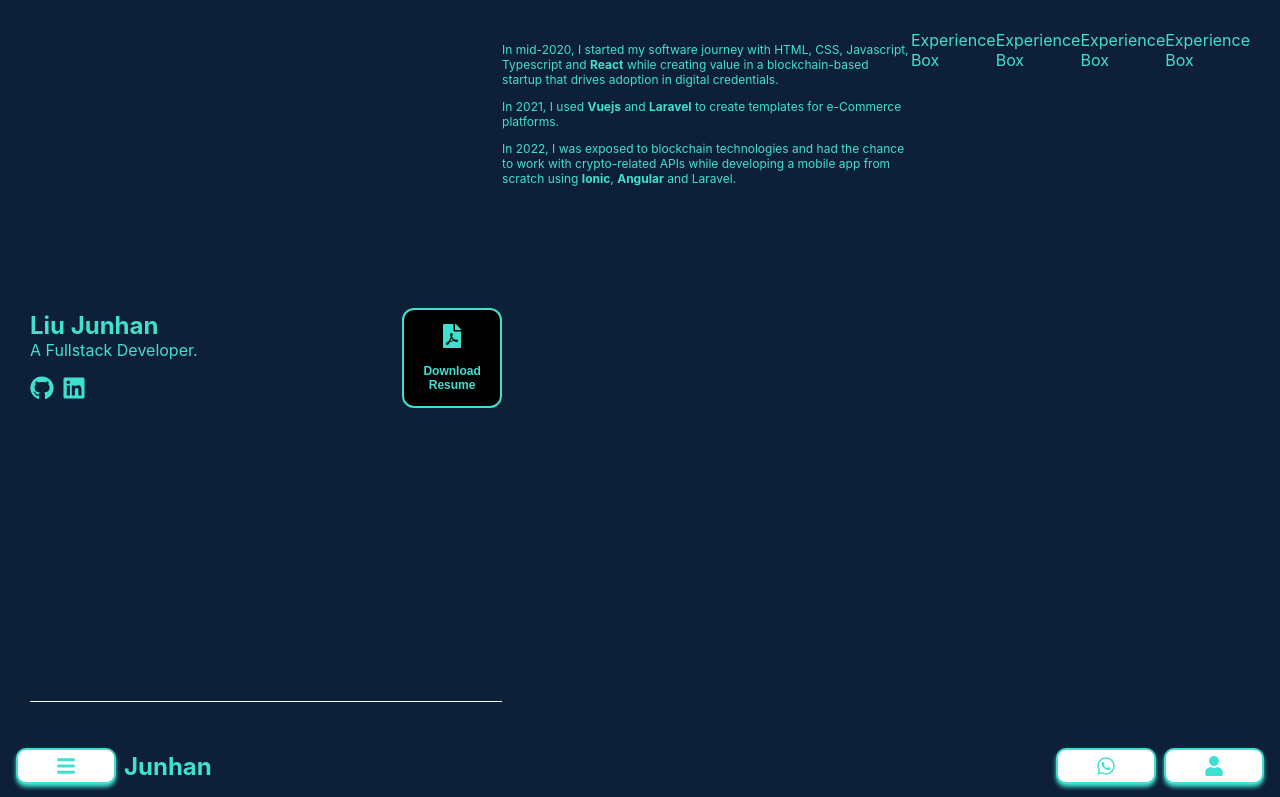
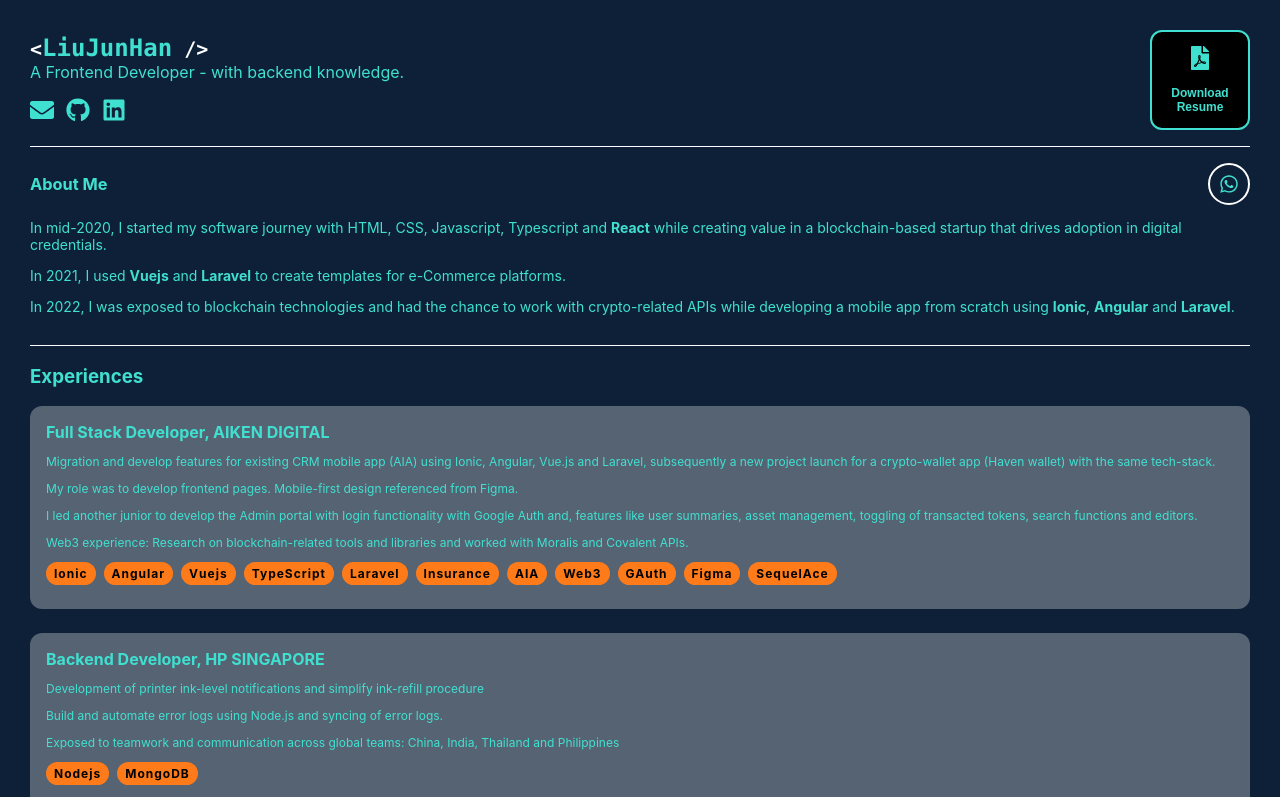
Before and after one commit to jun-han-github/dashboard, a React (Vite) app: page / in a window 1280 px wide. Shown: the top 797 px of the page. Built offline with nearby package versions, Linux system fonts and the light colour scheme.

Commit message:
feat: +about me && +experiences

```diff
--- /dev/null
+++ b/src/assets/data/job-experiences.ts
@@ -0,0 +1,59 @@
+export type JobExperience = {
+  title: string,
+  url: string,
+  description: string[],
+  tags: string[]
+}
+
+export const jobExperiences = [
+    {
+        title: 'Full Stack Developer, AIKEN DIGITAL',
+        url: 'https://www.aikendigital.com/about',
+        description: [
+            'Migration and develop features for existing CRM mobile app (AIA) using Ionic, Angular, Vue.js and Laravel, subsequently a new project launch for a crypto-wallet app (Haven wallet) with the same tech-stack.',
+            'My role was to develop frontend pages. Mobile-first design referenced from Figma.',
+            'I led another junior to develop the Admin portal with login functionality with Google Auth and, features like user summaries, asset management, toggling of transacted tokens, search functions and editors.',
+            'Web3 experience: Research on blockchain-related tools and libraries and worked with Moralis and Covalent APIs.'
+        ],
+        tags: ['Ionic', 'Angular', 'Vuejs', 'TypeScript', 'Laravel', 'Insurance', 'AIA', 'Web3', 'GAuth', 'Figma', 'SequelAce']
+    },
+    {
+        title: 'Backend Developer, HP SINGAPORE',
+        url: 'https://www.hp.com/sg-en/shop/printers.html',
+        description: [
+            'Development of printer ink-level notifications and simplify ink-refill procedure',
+            'Build and automate error logs using Node.js and syncing of error logs.',
+            'Exposed to teamwork and communication across global teams: China, India, Thailand and Philippines'
+        ],
+        tags: ['Nodejs', 'MongoDB']
+    },
+    {
+        title: 'Fullstack Developer, HACHI TECH',
+        url: 'https://www.hachi.tech/about-challenger',
+        description: [
+            'Develop components using Vue.js frontend and Laravel as backend API.',
+            'Refactoring of codes using DRY principles and Single Responsibility principles in SOLID. Some experience with Docker.',
+            'Integration of third-party APIs like Shopee, Lazada and Amazon.'
+        ],
+        tags: ['Laravel', 'Vuejs', 'Shopee', 'Lazada', 'Amazon', 'PostgreSQL']
+    },
+    {
+        title: 'Web Developer, ACCREDIFY.IO',
+        url: 'https://accredify.io/',
+        description: [
+            'Build digital certificates using TypeScript and React, and I had the opportunity to develop a webpage using Laravel framework.',
+            'Learnt about Ethereum blockchain, Etherscan, gas fees and cryptography works here.'
+        ],
+        tags: ['React', 'TypeScript', 'Ethereum', 'MySQL']
+    },
+    {
+        title: 'Financial Consultant, ALTITUDE ALLIANCE',
+        url: 'https://www.greateasternlife.com/sg/en/personal-insurance.html',
+        description: [
+            'Drive sales of investment and insurance products to customers while utilizing 3-Year Alpha, Sharpe Ratio and Volatility to better determine selection of funds.',
+            'Created a client pipeline using Excel, separating clienteles into Cold Market > Warm Lead > Appointment Fixed & Outcome > Client, which became an irreplaceable business tool.',
+            'Research on global investment markets, current affairs, industrial movements and long-term investing opportunities on equities and fixed assets.'
+        ],
+        tags: ['Insurance', 'Investment', 'Sales', 'Great Eastern', 'AXA']
+    },
+]
--- a/src/components/drawer/Drawer.scss
+++ b/src/components/drawer/Drawer.scss
@@ -4,7 +4,7 @@
 
     left: 0;
     top: 0;
-    height: 100vh;
+    height: 100%;
     width: 100%;
     background-color: rgba(0, 0, 0, 0.5);
 }
@@ -15,7 +15,7 @@
 
     left: -250px;
     top: 0;
-    height: 100vh;
+    height: 100%;
     width: 250px;
     background-color: #ffffff;
 
--- a/src/components/drawer/Drawer.tsx
+++ b/src/components/drawer/Drawer.tsx
@@ -16,7 +16,7 @@ const Drawer = ({ isOpen, openDrawer }: DrawerProp) => {
     }
 
     return (
-        <>
+        <div>
             <div className="backdrop" style={active} onClick={handleBackdrop}>
             </div>
             <div className={`drawer ${isOpen ? 'open': ''}`}>
@@ -27,7 +27,7 @@ const Drawer = ({ isOpen, openDrawer }: DrawerProp) => {
                     <li>Cloud</li>
                 </ul>
             </div>
-        </>
+        </div>
     )
 }
 
--- a/src/components/experience-box/ExperienceBox.tsx
+++ b/src/components/experience-box/ExperienceBox.tsx
@@ -1,9 +1,23 @@
+import { JobExperience } from "../../assets/data/job-experiences";
+import Tag from "../tags/Tag";
 
+const experienceStyle = {
+  borderRadius: '12px',
+  backgroundColor: '#ffffff4C',
+  padding: '16px',
+  marginBottom: '24px',
+}
 
-const ExperienceBox = () => {
+const ExperienceBox = ({ title, url, description, tags }: JobExperience) => {
 
   return (
-    <div>Experience Box</div>
+    <div style={experienceStyle}>
+      <a href={url}>
+        <strong>{title}</strong>
+      </a>
+      { description.map((content) => (<p style={{ fontSize: '12px' }}>{content}<br/></p>)) }
+      { tags.map((tag: string) => <Tag tag={tag} />) }
+    </div>
   )
 }
 export default ExperienceBox;
--- a/src/components/layout/Layout.scss
+++ b/src/components/layout/Layout.scss
@@ -1,9 +1,10 @@
 .base-layout {
-    height: 100vh;
+    // height: 100vh;
     background-color: #0e2038;
     // background-color: #ffffff;
     display: flex;
     flex-direction: column;
+    height: auto;
 
     .container {
         z-index: 80;
--- a/src/components/layout/Layout.tsx
+++ b/src/components/layout/Layout.tsx
@@ -14,11 +14,11 @@ const Layout = () => {
   return (
     <>
         <div className="base-layout">
+            <Drawer isOpen={isDrawerOpen} openDrawer={openDrawer}/>
             <div className="container">
-                <Drawer isOpen={isDrawerOpen} openDrawer={openDrawer}/>
                 <Outlet />
             </div>
-            <Header handleDrawer={openDrawer} />
+            {/* <Header handleDrawer={openDrawer} /> */}
         </div>
     </>
   )
--- a/src/components/social-media-bar/SocialMediaBar.scss
+++ b/src/components/social-media-bar/SocialMediaBar.scss
@@ -1,8 +1,8 @@
 .bar {
     display: block;
-    margin: 16px 0 0 0;
+    margin-top: 16px;
 
     .bar-icons {
-        margin-right: 8px;
+        margin-right: 12px;
     }
 }
--- a/src/components/social-media-bar/SocialMediaBar.tsx
+++ b/src/components/social-media-bar/SocialMediaBar.tsx
@@ -1,14 +1,20 @@
 import './SocialMediaBar.scss';
-import { FaGithub, FaLinkedin } from 'react-icons/fa';
+import { FaEnvelope, FaGithub, FaLinkedin } from 'react-icons/fa';
 
 const SocialMediaBar = () => {
 
 	const iconSize = 24;
+	const socialMediaUrl = {
+		gmail: 'https://mail.google.com/mail/?view=cm&to=junhan.3008@gmail.com',
+		linkedin: 'https://www.linkedin.com/in/junhan-liu-865b00164/',
+		github: 'https://github.com/jun-han-github'
+	}
 
 	return (
 		<div className="bar">
-			<a href="" className="bar-icons"><FaGithub size={iconSize} /></a>
-			<a href="" className="bar-icons"><FaLinkedin size={iconSize} /></a>
+			<a href={socialMediaUrl.gmail} target="_blank" className="bar-icons"><FaEnvelope size={iconSize} /></a>
+			<a href={socialMediaUrl.github} target="_blank" className="bar-icons"><FaGithub size={iconSize} /></a>
+			<a href={socialMediaUrl.linkedin} target="_blank" className="bar-icons"><FaLinkedin size={iconSize} /></a>
 		</div>
 	)
 }
--- /dev/null
+++ b/src/components/tags/Tag.tsx
@@ -0,0 +1,23 @@
+const tagStyle = {
+  display: 'inline-block',
+  backgroundColor: '#FF7B19',
+  borderRadius: '20px',
+  padding: '4px 8px',
+  fontSize: '12px',
+  marginRight: '8px',
+  marginBottom: '8px',
+  letterSpacing: '1px'
+}
+
+type TagProps = {
+  tag: string
+}
+
+const Tag = ({tag}: TagProps) => {
+  return (
+    <div style={tagStyle}>
+      <strong style={{color: '#000000'}}>{tag}</strong>
+    </div>
+  )
+}
+export default Tag
--- a/src/pages/HomePage.scss
+++ b/src/pages/HomePage.scss
@@ -12,11 +12,34 @@
     justify-content: space-between;
     width: 100%;
     padding-bottom: 16px;
-    border-bottom: 1px solid #ffffff;
 }
 
 .about {
-    font-size: 12px;
+    font-size: 14px;
+    border-top: 1px solid #ffffff;
+    border-bottom: 1px solid #ffffff;
+    padding: 16px 0;
+
+    .me {
+        display: flex;
+        justify-content: space-between;
+        align-items: center;
+
+        h3 {
+            margin: 0;
+        }
+
+        .whatsapp-icon {
+            display: flex;
+            justify-content: center;
+            align-items: center;
+            width: 38px;
+            height: 38px;
+            border-radius: 50%;
+            border: 2px solid white;
+        }
+    }
+
     .skill-highlight {
         & :hover {
             color: orange
--- a/src/pages/HomePage.tsx
+++ b/src/pages/HomePage.tsx
@@ -1,8 +1,10 @@
+import { FaWhatsapp } from "react-icons/fa";
+import { jobExperiences as data } from "../assets/data/job-experiences";
 import Box from "../components/box/Box";
+import HeaderButton from "../components/buttons/header-buttons/HeaderButton";
 import ExperienceBox from "../components/experience-box/ExperienceBox";
 import SocialMediaBar from "../components/social-media-bar/SocialMediaBar";
 import './HomePage.scss';
-
 
 const HomePage = () => {
 
@@ -15,15 +17,24 @@ const HomePage = () => {
     const angular = skill("Angular", "https://angular.io/");
     const laravel = skill("Laravel", "https://laravel.com/");
     const ionic = skill("Ionic", "https://ionicframework.com/");
-    const reactNative = skill("React Native", "https://reactnative.dev/");
+    // const reactNative = skill("React Native", "https://reactnative.dev/");
+
+    const nameStyle = {
+        h2: { fontFamily: 'Consolas', minWidth: '216px' },
+        span: { color: '#ffffff', fontSize: '20px' }
+    }
 
     return (
-        <>
+        <div>
             <div className="home-container">
                 <div className="intro">
-                    <h2>Liu Junhan</h2>
+                    <h2 style={nameStyle.h2}>
+                        <span style={nameStyle.span}>{" <"}</span>
+                        LiuJunHan
+                        <span style={nameStyle.span}>{" />"}</span>
+                    </h2>
                     <p>
-                        A Fullstack Developer.<br/>
+                        A Frontend Developer - with backend knowledge.<br/>
                     </p>
                     <SocialMediaBar />
                 </div>
@@ -31,17 +42,26 @@ const HomePage = () => {
                     <Box />
                 </div>
             </div>
+
             <div className="about">
+                <div className="me">
+                    <h3>About Me</h3>
+                    <a href="https://wa.me/+6591166202" target="_blank">
+                        <div className="whatsapp-icon">
+                            <FaWhatsapp size={20} color="green" />
+                        </div>
+                    </a>
+                </div>
                 <p>In mid-2020, I started my software journey with HTML, CSS, Javascript, Typescript and {react} while creating value in a blockchain-based startup that drives adoption in digital credentials.</p>
                 <p>In 2021, I used {vuejs} and {laravel} to create templates for e-Commerce platforms.</p>
-                <p>In 2022, I was exposed to blockchain technologies and had the chance to work with crypto-related APIs while developing a mobile app from scratch using {ionic}, {angular} and Laravel.</p>
+                <p>In 2022, I was exposed to blockchain technologies and had the chance to work with crypto-related APIs while developing a mobile app from scratch using {ionic}, {angular} and {laravel}.</p>
             </div>
 
-            <ExperienceBox />
-            <ExperienceBox />
-            <ExperienceBox />
-            <ExperienceBox />
-        </>
+            <div className="experience">
+                <h3>Experiences</h3>
+                { data.map((experience) => (<ExperienceBox {...experience} />)) }
+            </div>
+        </div>
     )
 }
 
```
